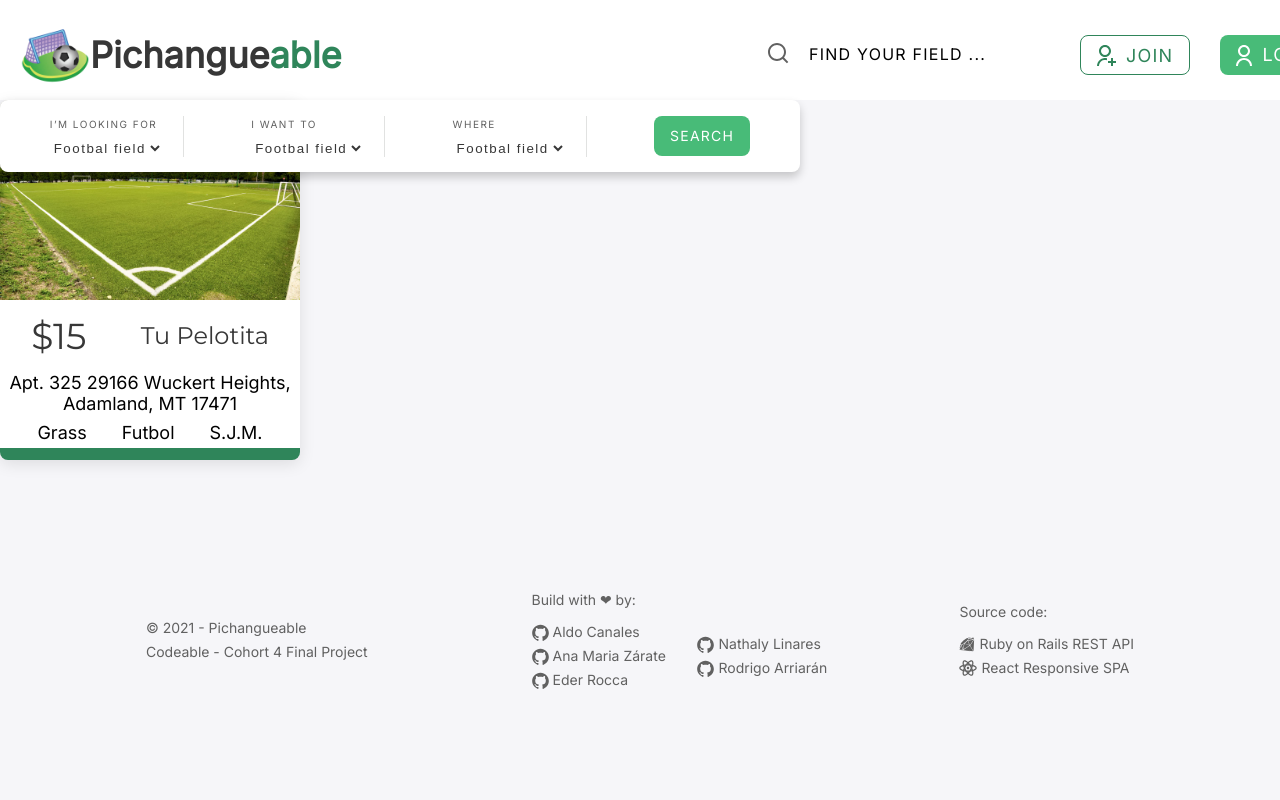
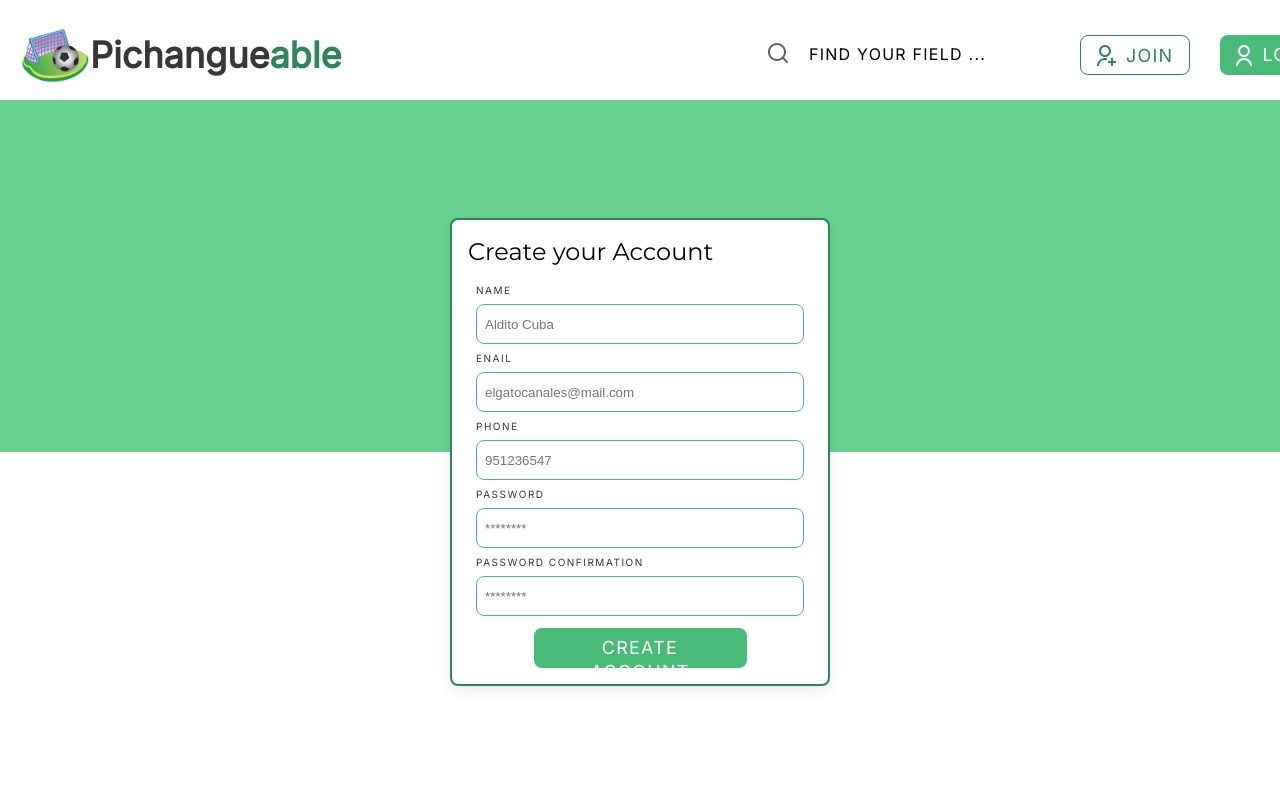
Before and after one commit to rdrg0/pichangeable-react, a React (Create React App) app: page /signup in a window 1280 px wide. Shown: the top 800 px of the page. Built offline with nearby package versions, Linux system fonts and the light colour scheme.

Commit message:
Add the sign up page

```diff
--- a/src/App.js
+++ b/src/App.js
@@ -3,6 +3,7 @@ import Header from "./component/Header";
 import { Footer } from "./component/Footer";
 import Card from "./component/Card";
 import { Search } from "./component/Search";
+import Signup from "./pages/SignUp";
 
 
 const globalCSS = css`
@@ -38,8 +39,7 @@ function App() {
     <>
       <Global styles={globalCSS} />
       <Header />
-      <Search/>
-      <Card />
+      <Signup/>
       <Footer />
     </>
   );
--- a/src/component/UI/Typography.js
+++ b/src/component/UI/Typography.js
@@ -76,3 +76,13 @@ export const TitleGreen = styled.h2`
   font-style:bold;
   text-align: center;
 `;
+
+
+export const LabelForm = styled.label`
+  font-family: 'Inter', sans-serif;
+  color: var(--dark-gray);
+  font-size: 10px;
+  line-height: 12px;
+  letter-spacing: 1.5px;
+  text-transform: uppercase;
+`;
--- a/src/pages/SignUp.js
+++ b/src/pages/SignUp.js
@@ -0,0 +1,77 @@
+
+import styled from "@emotion/styled";
+import { LabelForm} from "../component/UI/Typography"
+import { ButtonGreen } from "../component/UI/Buttons"
+
+const PageSignUp = styled.div`
+    display:flex;
+    height: 704px;
+    background: rgb(0,0,0);
+background: linear-gradient(0deg, white 50%, var(--light-green) 50%, var(--green) 50%);
+
+`
+const ContainerForm = styled.div`
+    padding: 16px;
+    display: flex;
+    flex-direction: column;
+    width: 380px;
+    height: 468px;
+    background: white;
+    box-shadow: 0px 4px 16px rgba(0, 0, 0, 0.1);
+    border-radius: 8px;
+    margin: 0px ;
+    gap: 8px;
+    border: 2px solid var(--dark-green);
+    font-family: Montserrat;
+    font-size: 24px;
+    line-height: 32px;
+    margin: 0 auto;
+    align-self: center;
+`
+
+const FormData = styled.form`
+    display: flex;
+    flex-direction:column;
+    padding: 8px;
+    button{
+        margin-top:4px;
+        width: 213px;
+        align-self: center;
+    }
+`
+
+const Input = styled.input`
+    height: 40px;
+    border: 1px solid var(--light-green);
+    width: 100%;
+    border-radius:8px;
+    margin-top:8px;
+    margin-bottom:8px;
+    padding: 8px;
+`
+
+export default function Signup() {
+    return (
+        <>
+          <PageSignUp>
+            <ContainerForm>
+                Create your Account
+                <FormData>
+                    <LabelForm>Name</LabelForm>
+                    <Input type="text" placeholder="Aldito Cuba" ></Input>
+                    <LabelForm>Enail</LabelForm>
+                    <Input type="email" placeholder="elgatocanales@mail.com" ></Input>
+                    <LabelForm>Phone</LabelForm>
+                    <Input type="phone" placeholder="951236547" ></Input>
+                    <LabelForm>Password</LabelForm>
+                    <Input type="password" placeholder="********" ></Input>
+                    <LabelForm>Password Confirmation</LabelForm>
+                    <Input type="password" placeholder="********" ></Input>
+                    <ButtonGreen>Create account</ButtonGreen>
+                </FormData>
+            </ContainerForm>
+            </PageSignUp>
+        </>
+    )
+
+}
```
Also changed, not shown: src/component/Header.js (line endings or trailing spaces).
